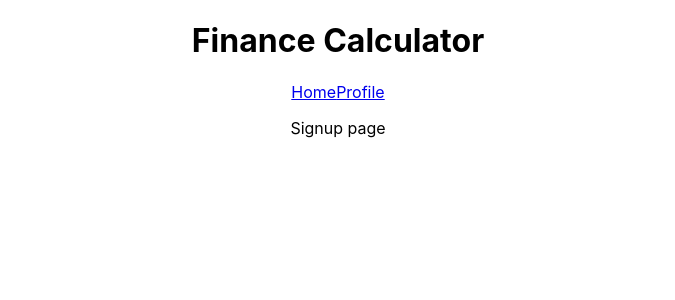
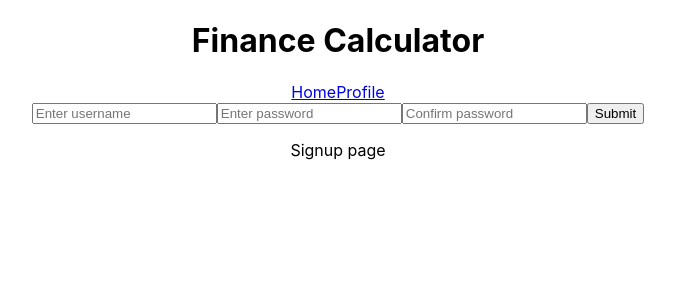
Before and after one commit to rlgallegos/freelance-calc, a React (Create React App) app in the folder client/: page /signup in a window 1280 px wide. Shown: the top 300 px of the page, without its empty margins (302-977 px from the left). Built offline with nearby package versions, Linux system fonts and the light colour scheme.

Commit message:
Made Form

```diff
--- a/client/src/components/SignUp.js
+++ b/client/src/components/SignUp.js
@@ -2,8 +2,27 @@ import React, {useState, useEffect} from 'react';
 import '../App.css';
 
 function SignUp(){
+    const [formData, setFormData] = useState({
+        username: '',
+        password: '',
+        passwordConfirmation: ''
+    })
+    function handleSubmit(e) {
+        e.preventDefault()
+    }
+    function handleChange(e) {
+        setFormData({...formData, [e.target.name]: e.target.value})
+    }
+
     return(
         <div>
+            <form onSubmit={handleSubmit}>
+                <input name='username' value={formData['username']} onChange={handleChange} type='text' placeholder='Enter username' />
+                <input name='password' value={formData['password']} onChange={handleChange} type='text' placeholder='Enter password' />
+                <input name='passwordConfirmation' value={formData['passwordConfirmation']} onChange={handleChange} type='text' placeholder='Confirm password' />
+                <input type='submit' />
+            </form>
+
             <p>Signup page</p>
         </div>
     )
```
